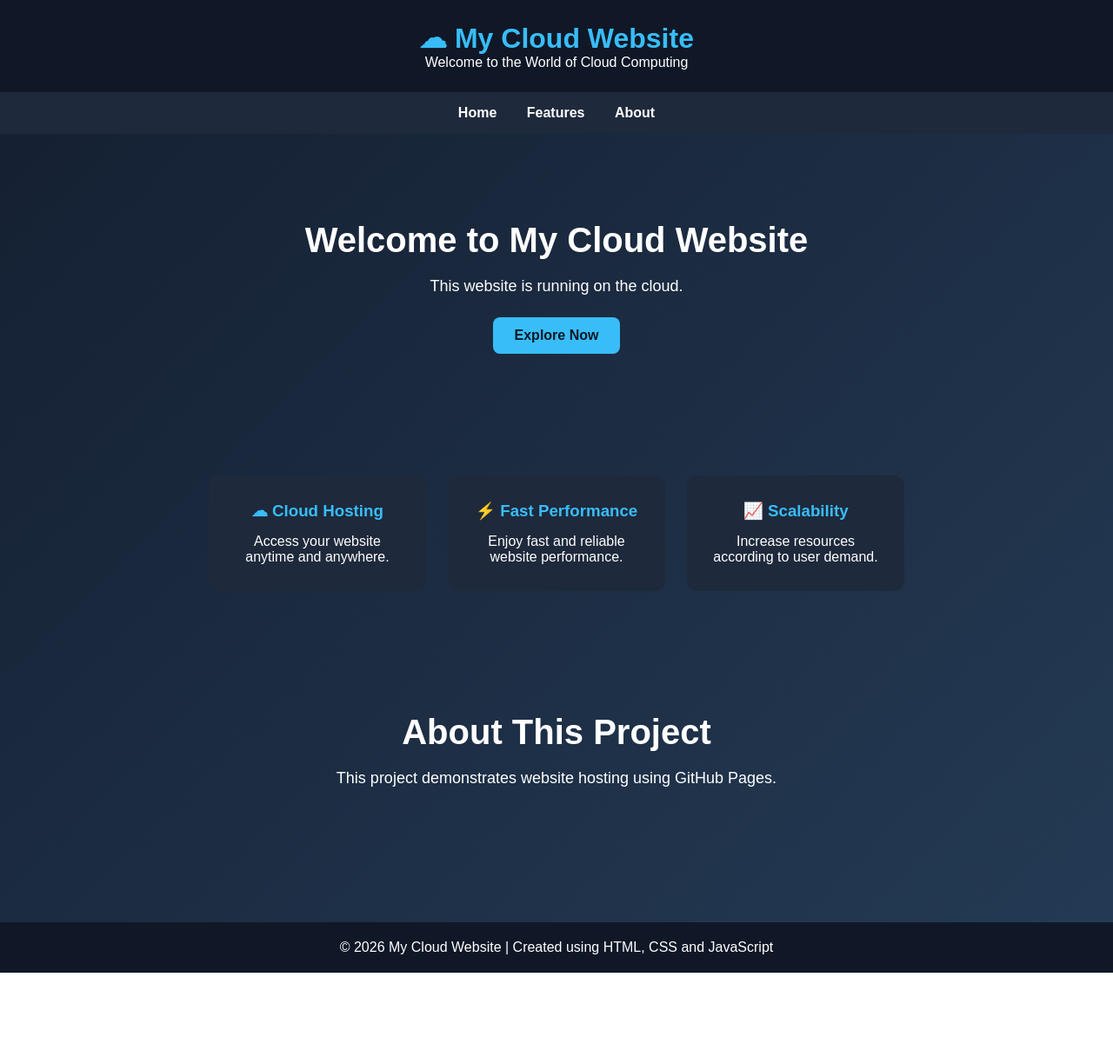
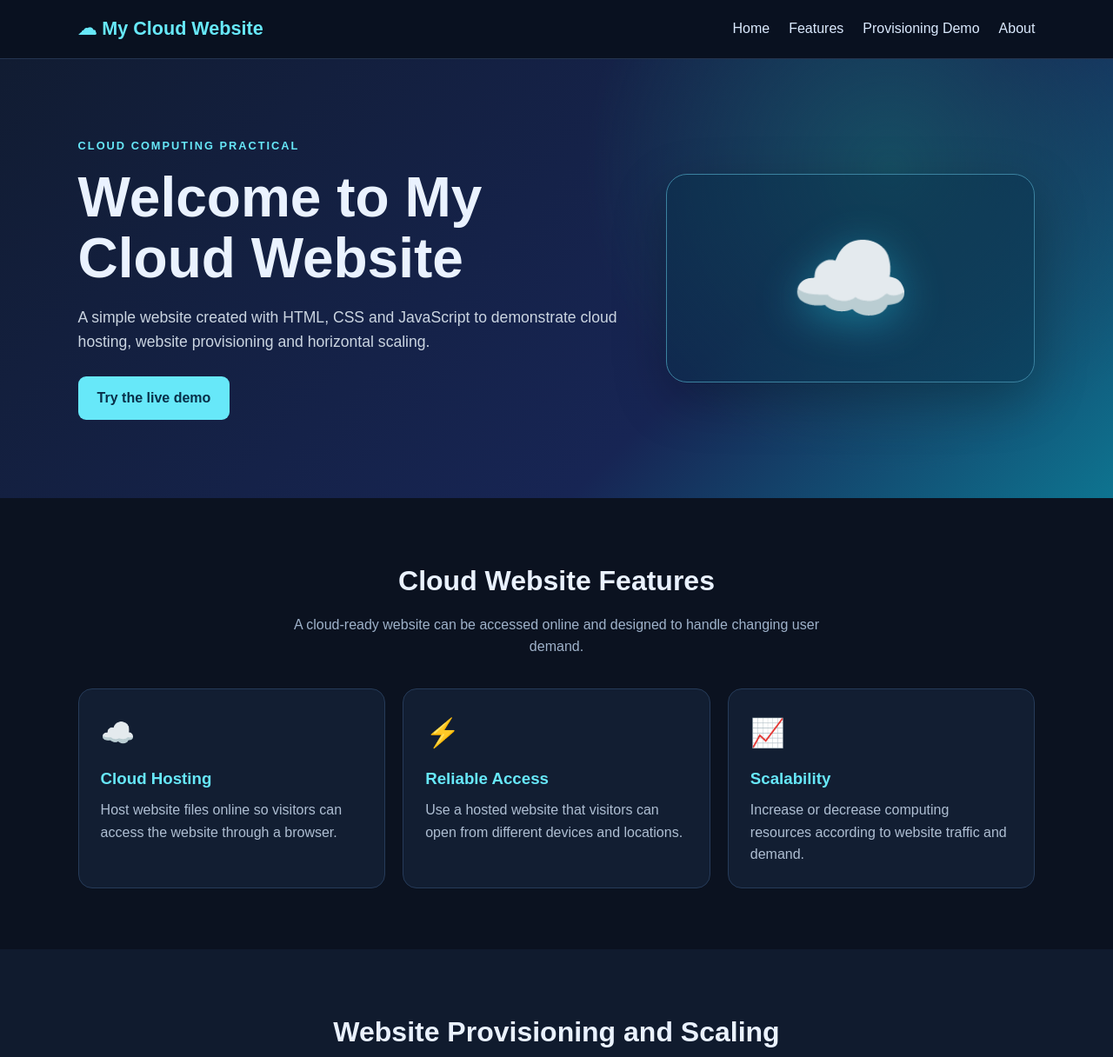
Before and after one commit to naykavadichaitrali-2026/cloudtechno_hub, a plain HTML site: page index.html in a window 1280 px wide. Shown: the top 1216 px of the page at 87% size. Before the commit the page ends 1119 px from the top, so only its background shows below. Drawn offline with Linux system fonts and the light colour scheme.

Commit message:
Update index.html

```diff
--- a/index.html
+++ b/index.html
@@ -1,156 +1,187 @@
-
 <!DOCTYPE html>
 <html lang="en">
 <head>
   <meta charset="UTF-8">
   <meta name="viewport" content="width=device-width, initial-scale=1.0">
   <title>My Cloud Website</title>
-
   <style>
-        * {
-            margin: 0;
-            padding: 0;
-            box-sizing: border-box;
-        }
-
+    * { box-sizing: border-box; margin: 0; padding: 0; }
+    html { scroll-behavior: smooth; }
     body {
       font-family: Arial, sans-serif;
-            background: linear-gradient(135deg, #141e30, #243b55);
-            color: white;
-            text-align: center;
+      color: #eaf2ff;
+      background: #0b1220;
+      line-height: 1.6;
     }
-
     header {
-            padding: 25px;
-            background: #101827;
+      background: rgba(10, 18, 33, .95);
+      border-bottom: 1px solid #243550;
+      position: sticky; top: 0; z-index: 10;
+      padding: 16px 7%;
+      display: flex; justify-content: space-between; align-items: center;
+      gap: 20px; flex-wrap: wrap;
     }
-
-        header h1 {
-            color: #38bdf8;
+    .logo { color: #67e8f9; font-size: 1.35rem; font-weight: 800; }
+    nav { display: flex; gap: 22px; flex-wrap: wrap; }
+    nav a { color: #dbeafe; text-decoration: none; }
+    nav a:hover { color: #67e8f9; }
+    .hero {
+      min-height: 440px; padding: 90px 7%;
+      display: grid; grid-template-columns: 1.2fr .8fr; align-items: center; gap: 40px;
+      background: radial-gradient(circle at 80% 25%, #164e63 0, transparent 32%),
+                  linear-gradient(135deg, #111c32, #172554 65%, #0e7490);
     }
-
-        nav {
-            padding: 15px;
-            background: #1e293b;
+    .eyebrow { color: #67e8f9; text-transform: uppercase; letter-spacing: 2px; font-size: .8rem; font-weight: bold; }
+    h1 { font-size: clamp(2.4rem, 5vw, 4.4rem); line-height: 1.1; margin: 14px 0 18px; }
+    .hero p { color: #cbd5e1; max-width: 620px; font-size: 1.1rem; }
+    .primary {
+      display: inline-block; margin-top: 26px; padding: 12px 22px;
+      background: #67e8f9; color: #082f49; border: 0; border-radius: 9px;
+      font-weight: bold; text-decoration: none; cursor: pointer;
     }
-
-        nav a {
-            color: white;
-            text-decoration: none;
-            margin: 15px;
-            font-weight: bold;
+    .hero-art {
+      min-height: 240px; border: 1px solid #3b82a0; border-radius: 24px;
+      background: rgba(8, 47, 73, .45); display: grid; place-items: center;
+      box-shadow: 0 20px 60px rgba(0,0,0,.25);
     }
-
-        .hero {
-            padding: 100px 20px;
+    .cloud { font-size: 7rem; filter: drop-shadow(0 10px 25px #22d3ee66); }
+    section { padding: 70px 7%; }
+    .section-title { text-align: center; font-size: 2rem; margin-bottom: 12px; }
+    .section-sub { text-align: center; color: #9fb2ca; margin: 0 auto 35px; max-width: 650px; }
+    .cards { display: grid; grid-template-columns: repeat(3, 1fr); gap: 20px; }
+    .card {
+      padding: 25px; background: #121e32; border: 1px solid #263b59;
+      border-radius: 16px;
     }
-
-        .hero h2 {
-            font-size: 40px;
-            margin-bottom: 20px;
+    .card .emoji { font-size: 2rem; }
+    .card h3 { color: #67e8f9; margin: 12px 0 8px; }
+    .card p { color: #aebed2; }
+    #demo { background: #101b2e; }
+    .demo-panel {
+      max-width: 850px; margin: auto; background: #0b1424;
+      border: 1px solid #2c4566; border-radius: 18px; padding: 28px;
     }
-
-        .hero p {
-            font-size: 18px;
-            margin-bottom: 25px;
+    .status { margin: 15px 0; color: #86efac; font-weight: bold; }
+    .capacity { color: #dbeafe; font-size: 1.15rem; }
+    .servers { min-height: 85px; display: flex; justify-content: center; align-items: center; gap: 12px; flex-wrap: wrap; margin: 20px 0; }
+    .server {
+      background: #123653; border: 1px solid #38bdf8; border-radius: 12px;
+      padding: 16px 22px; color: #bae6fd; font-weight: bold;
     }
-
-        button {
-            background: #38bdf8;
-            color: #101827;
-            padding: 12px 25px;
-            border: none;
-            border-radius: 8px;
-            cursor: pointer;
-            font-size: 16px;
-            font-weight: bold;
+    .actions { display: flex; justify-content: center; flex-wrap: wrap; gap: 12px; }
+    .actions button {
+      border: 0; border-radius: 9px; padding: 12px 18px; cursor: pointer;
+      background: #0891b2; color: white; font-weight: bold; font-size: .95rem;
     }
-
-        button:hover {
-            background: #0ea5e9;
-            color: white;
-        }
-
-        .features {
-            display: flex;
-            justify-content: center;
-            flex-wrap: wrap;
-            gap: 25px;
-            padding: 40px 20px;
-        }
-
-        .card {
-            background: #1e293b;
-            padding: 30px;
-            border-radius: 12px;
-            width: 250px;
-        }
-
-        .card h3 {
-            color: #38bdf8;
-            margin-bottom: 15px;
-        }
-
-        footer {
-            background: #101827;
-            padding: 20px;
-            margin-top: 30px;
+    .actions button:hover { background: #0e7490; }
+    .actions .reset { background: #475569; }
+    .note { color: #93a4ba; font-size: .9rem; text-align: center; margin-top: 18px; }
+    footer { text-align: center; padding: 25px; background: #070d18; color: #8fa3bd; border-top: 1px solid #243550; }
+    @media (max-width: 750px) {
+      .hero { grid-template-columns: 1fr; padding-top: 65px; }
+      .hero-art { min-height: 180px; }
+      .cards { grid-template-columns: 1fr; }
+      header { justify-content: center; }
     }
   </style>
 </head>
-
 <body>
-
   <header>
-        <h1>☁ My Cloud Website</h1>
-        <p>Welcome to the World of Cloud Computing</p>
-    </header>
-
+    <div class="logo">☁ My Cloud Website</div>
     <nav>
       <a href="#home">Home</a>
       <a href="#features">Features</a>
+      <a href="#demo">Provisioning Demo</a>
       <a href="#about">About</a>
     </nav>
+  </header>
 
+  <main>
     <section class="hero" id="home">
-        <h2>Welcome to My Cloud Website</h2>
-        <p>This website is running on the cloud.</p>
-        <button onclick="showMessage()">Explore Now</button>
+      <div>
+        <div class="eyebrow">Cloud computing practical</div>
+        <h1>Welcome to My Cloud Website</h1>
+        <p>A simple website created with HTML, CSS and JavaScript to demonstrate cloud hosting, website provisioning and horizontal scaling.</p>
+        <a class="primary" href="#demo">Try the live demo</a>
+      </div>
+      <div class="hero-art"><div class="cloud">☁️</div></div>
     </section>
 
-    <section class="features" id="features">
-
-        <div class="card">
-            <h3>☁ Cloud Hosting</h3>
-            <p>Access your website anytime and anywhere.</p>
+    <section id="features">
+      <h2 class="section-title">Cloud Website Features</h2>
+      <p class="section-sub">A cloud-ready website can be accessed online and designed to handle changing user demand.</p>
+      <div class="cards">
+        <article class="card"><div class="emoji">☁️</div><h3>Cloud Hosting</h3><p>Host website files online so visitors can access the website through a browser.</p></article>
+        <article class="card"><div class="emoji">⚡</div><h3>Reliable Access</h3><p>Use a hosted website that visitors can open from different devices and locations.</p></article>
+        <article class="card"><div class="emoji">📈</div><h3>Scalability</h3><p>Increase or decrease computing resources according to website traffic and demand.</p></article>
       </div>
-
-        <div class="card">
-            <h3>⚡ Fast Performance</h3>
-            <p>Enjoy fast and reliable website performance.</p>
-        </div>
-
-        <div class="card">
-            <h3>📈 Scalability</h3>
-            <p>Increase resources according to user demand.</p>
-        </div>
-
     </section>
 
-    <section id="about" class="hero">
-        <h2>About This Project</h2>
-        <p>This project demonstrates website hosting using GitHub Pages.</p>
+    <section id="demo">
+      <h2 class="section-title">Website Provisioning and Scaling</h2>
+      <p class="section-sub">Use the buttons to simulate provisioning one server and then scaling horizontally to three servers.</p>
+      <div class="demo-panel">
+        <h3 style="text-align:center">Server Management Dashboard</h3>
+        <p class="status" id="status" role="status">Status: Not Provisioned</p>
+        <p class="capacity" id="capacity">Server Capacity: 0 servers</p>
+        <div class="servers" id="servers">No servers running</div>
+        <div class="actions">
+          <button onclick="provision()">Provision Website</button>
+          <button onclick="scale()">Scale to 3 Servers</button>
+          <button class="reset" onclick="resetDemo()">Reset</button>
+        </div>
+        <p class="note">This is a browser-based simulation. It changes the display; it does not create real cloud servers.</p>
+      </div>
     </section>
 
-    <footer>
-        <p>© 2026 My Cloud Website | Created using HTML, CSS and JavaScript</p>
-    </footer>
+    <section id="about">
+      <h2 class="section-title">About This Project</h2>
+      <p class="section-sub">This practical demonstrates a basic website interface and a JavaScript simulation of website provisioning and horizontal scaling. The website can be published using GitHub Pages.</p>
+    </section>
+  </main>
+
+  <footer>© 2026 My Cloud Website | Created using HTML, CSS and JavaScript</footer>
 
   <script>
-        function showMessage() {
-            alert("Welcome to My Cloud Website!");
+    let serverCount = 0;
+
+    function provision() {
+      serverCount = 1;
+      document.getElementById("status").textContent = "Status: Website Provisioned";
+      updateDisplay();
+    }
+
+    function scale() {
+      if (serverCount === 0) {
+        alert("Provision the website first!");
+        return;
+      }
+      serverCount = 3;
+      document.getElementById("status").textContent = "Status: Website Scaled Successfully";
+      updateDisplay();
+    }
+
+    function updateDisplay() {
+      document.getElementById("capacity").textContent =
+        "Server Capacity: " + serverCount + " servers";
+
+      const serverArea = document.getElementById("servers");
+      serverArea.innerHTML = "";
+
+      for (let i = 1; i <= serverCount; i++) {
+        const server = document.createElement("div");
+        server.className = "server";
+        server.textContent = "Server " + i;
+        serverArea.appendChild(server);
+      }
+    }
+
+    function resetDemo() {
+      serverCount = 0;
+      document.getElementById("status").textContent = "Status: Not Provisioned";
+      document.getElementById("capacity").textContent = "Server Capacity: 0 servers";
+      document.getElementById("servers").textContent = "No servers running";
     }
   </script>
-
 </body>
 </html>
```
Lines whose indentation alone changed are shown as unchanged.
